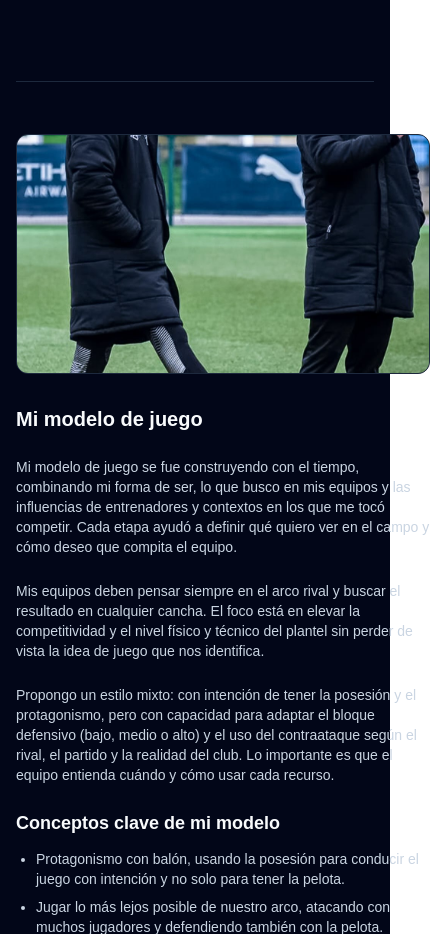
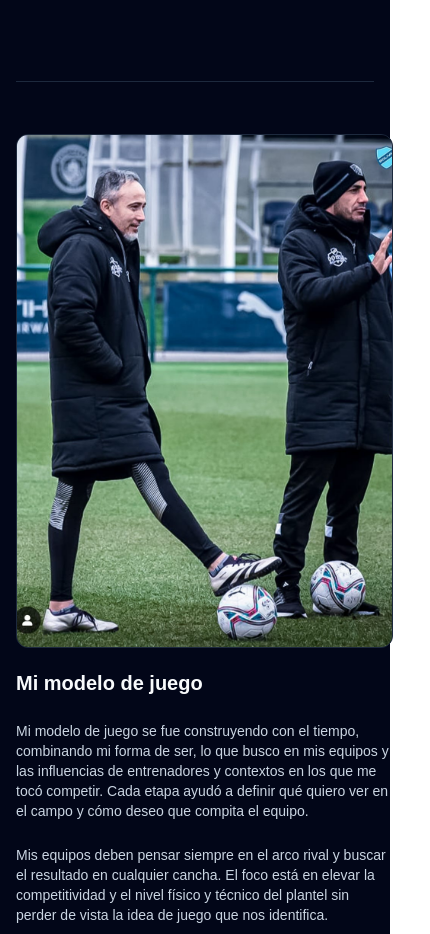
Before and after one commit to Francocadile/proyecto-chicho, a Next.js app: page / in a window 390 px wide. Shown: the part 6300-7234 px from the top of the page, 430 px wide, since content can reach past the window. Built offline with nearby package versions, Linux system fonts and the light colour scheme.

Commit message:
Ajustar encuadre responsive de la imagen en modelo de juego

```diff
--- a/src/components/ModeloSection.tsx
+++ b/src/components/ModeloSection.tsx
@@ -5,12 +5,12 @@ export default function ModeloSection() {
 		<section id="modelo" className="space-y-6 border-t border-slate-800 py-16 md:py-20">
 			<div className="grid md:grid-cols-2 md:gap-12 items-center">
 				<div className="mb-6 md:mb-0 h-full">
-					<div className="relative w-full h-full aspect-[21/9] overflow-hidden rounded-xl border border-slate-800 bg-slate-900">
+					<div className="relative w-full h-full aspect-[4/5] sm:aspect-[16/9] overflow-hidden rounded-xl border border-slate-800 bg-slate-900">
 						<Image
 							src="/chicho/chicho3.jpg"
 							alt="Chicho Vogliotti dirigiendo"
 							fill
-							className="object-cover object-[60%_center]"
+							className="object-cover object-[50%_20%] sm:object-[60%_center]"
 						/>
 					</div>
 				</div>
```
